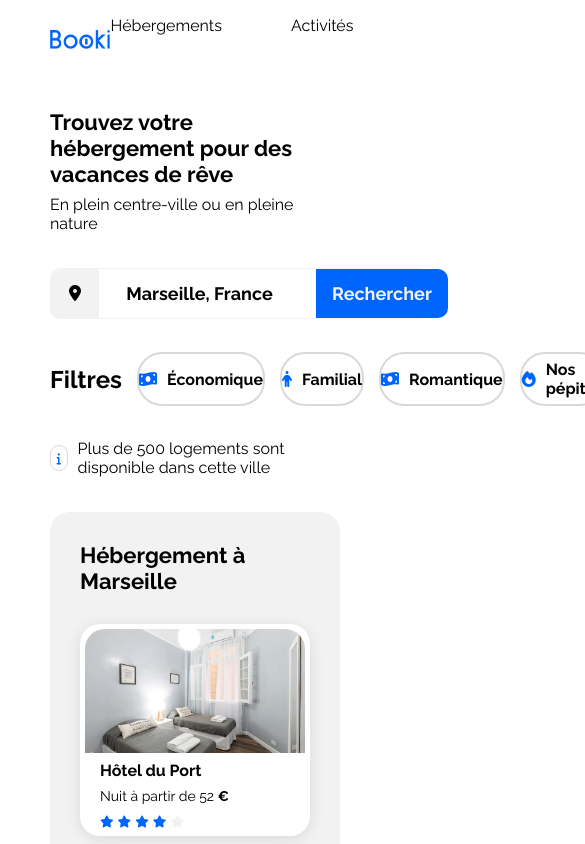
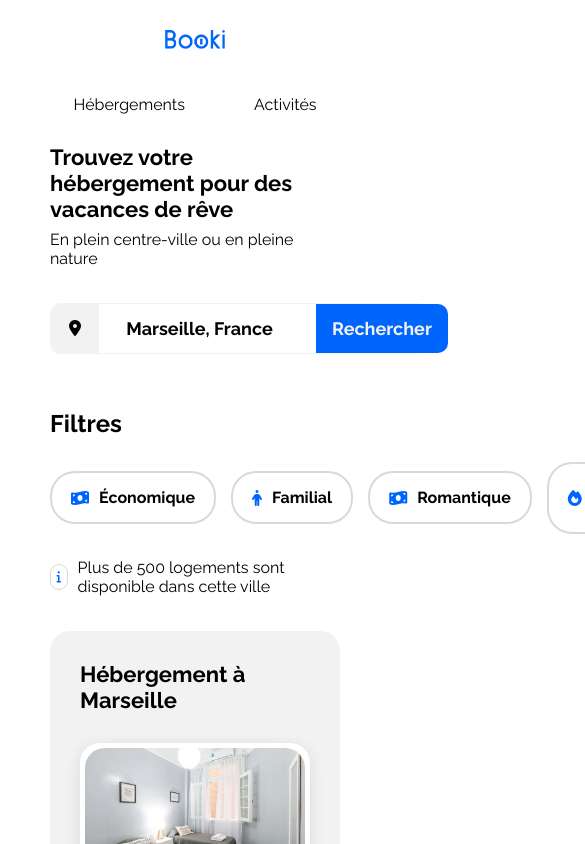
Before and after one commit to heilea/BOOKI, a plain HTML site: page booki-starter-code/index.html in a window 390 px wide. Shown: the top 844 px of the page, 585 px wide, since content can reach past the window. Drawn offline with Linux system fonts and the light colour scheme.

Commit message:
tablette fini mobile wip

```diff
--- a/booki-starter-code/css/style.css
+++ b/booki-starter-code/css/style.css
@@ -32,24 +32,26 @@ body {
 
 header {
     display: flex;
-    height: 79px;
+    width: 100%;
     margin-bottom: 30px;
+
 
 }
 
 nav{
     width: 100%;
     display: flex;
-    justify-content: space-between;
 }
 
  #logo {
+    height: 19px;
     padding: 30px 0px 30px 0px
 }
 
 .navbar{
+    width: 100%;
     display: flex;
-    gap: 69px;
+    justify-content: flex-end;
 }
 
 .navbar a {
@@ -61,6 +63,12 @@ nav{
     color: var(--main-color);
 }
 
+.nav-links{
+    width: 100%;
+    display: flex;
+    justify-content: flex-end;
+    gap: 69px;
+}
 /*Partie Formulaire*/
 
  h1 +p {
@@ -123,9 +131,13 @@ input[type="submit"] {
     background: var(--main-bg-color);
 }
 
+.test-filter{
+    display: flex;
+    align-items: center;
+    gap: 15px;
+}
+.filter {
 
-.filter {
-    width: 100%;
     height: 50px;
     display: flex;
     align-items: center;
@@ -133,12 +145,11 @@ input[type="submit"] {
 }
 
 .filter p {
-    width: 173px;
-    height: 50px;
+
     display: flex;
     justify-content: center;
     align-items: center;
-    padding: 4px, 19px, 4px, 19px;
+    padding: 15px 19px;
     border: 2px  #D9D9D9 solid;
     border-radius: 25px;
     gap: 10px;
@@ -225,7 +236,7 @@ a {
 
 /****** Hebergements ***********/
 .hebergements {
-   width: 100%;
+   width: 68%;
 }
 .hebergements .hebergement-cards {
 
@@ -393,6 +404,12 @@ a {
 /* Medium devices (tablets, less/equal than 1024px) */
 @media (max-width: 1024px) {
 
+    .test-filter{
+        display: flex;
+        flex-direction: column;
+        align-items: flex-start;
+    }
+
     .hebergements-and-populaires {
         flex-direction: column;
         gap: 50px;
@@ -442,6 +459,24 @@ a {
 /* Small devices (phones, less than 768px) */
 @media (max-width: 767.98px) {
     /* ... */
+
+    nav{
+        display: flex;
+        flex-direction: column;
+        align-items: center;
+    }
+
+    .nav-links a:hover{
+        padding-bottom: 15px;
+        border-bottom: 2px var(--main-color) solid ;
+        color: var(--main-color);
+        border-top: inherit;
+    }
+
+    .nav-links{
+        justify-content: center;
+    }
+
    .container{
     display: grid;
 
--- a/booki-starter-code/index.html
+++ b/booki-starter-code/index.html
@@ -23,9 +23,10 @@
                 <img id=logo src="images/logo/Booki.png" alt="Logo Booki" >
 
                 <div class="navbar">
-                    <a href="#hebergements">Hébergements</a>
-                    <a href="#activites">Activités</a>
-
+                    <div class="nav-links">
+                        <a href="#hebergements">Hébergements</a>
+                        <a href="#activites">Activités</a>
+                    </div>
                 </div>
             </nav>
         </header>
@@ -51,17 +52,20 @@
                 </article>
 
                  <article class="filter-container">
-
+                        <div class="test-filter" >
+                            <h2>Filtres</h2>
                         <div class="filter">
 
-                            <h2>Filtres</h2>
+
 
                                 <p> <i class="fa-solid fa-money-bill-wave"></i> Économique </p>
                                 <p> <i class="fa-solid fa-person"></i> Familial </p>
                                 <p> <i class="fa-solid fa-money-bill-wave"></i> Romantique </p>
                                 <p> <i class="fa-solid fa-fire"></i> Nos pépites</p>
 
+                         </div>
                         </div>
+
                 <div class="infobar">
                     <div class="info-icon">
                         <i class="fa-solid fa-info fa-xs"> </i>
@@ -106,8 +110,9 @@
                                         <div class="card-content">
                                             <div class="card-txt">
                                                 <h3 class="card-title">Hôtel Chez Amina</h3>
-                                                <p>Nuit à partir de 96 <span class="euro">€</span></p>
+
                                             </div>
+                                            <p>Nuit à partir de 96 <span class="euro">€</span></p>
                                             <div class="card-rating">
                                                 <i class="fa-xs fa-solid fa-star" aria-hidden="true"></i>
                                                 <i class="fa-xs fa-solid fa-star" aria-hidden="true"></i>
@@ -125,8 +130,9 @@
                                         <div class="card-content">
                                             <div class="card-txt">
                                                 <h3 class="card-title">Hôtel Les mouettes</h3>
-                                                <p>Nuit à partir de 76 <span class="euro">€</span></p>
+
                                             </div>
+                                            <p>Nuit à partir de 76 <span class="euro">€</span></p>
                                             <div class="card-rating">
                                                 <i class="fa-xs fa-solid fa-star" aria-hidden="true"></i>
                                                 <i class="fa-xs fa-solid fa-star" aria-hidden="true"></i>
@@ -146,8 +152,9 @@
                                         <div class="card-content">
                                             <div class="card-txt">
                                                 <h3 class="card-title">Hôtel de la mer</h3>
-                                                <p>Nuit à partir de 46 <span class="euro">€</span></p>
+
                                             </div>
+                                            <p>Nuit à partir de 46 <span class="euro">€</span></p>
                                             <div class="card-rating">
                                                 <i class="fa-xs fa-solid fa-star" aria-hidden="true"></i>
                                                 <i class="fa-xs fa-solid fa-star" aria-hidden="true"></i>
@@ -165,8 +172,9 @@
                                         <div class="card-content">
                                             <div class="card-txt">
                                                 <h3 class="card-title">Auberge La Canebière</h3>
-                                                <p>Nuit à partir de 25 <span class="euro">€</span></p>
+
                                             </div>
+                                            <p>Nuit à partir de 25 <span class="euro">€</span></p>
                                             <div class="card-rating">
                                                 <i class="fa-xs fa-solid fa-star" aria-hidden="true"></i>
                                                 <i class="fa-xs fa-solid fa-star" aria-hidden="true"></i>
@@ -184,8 +192,9 @@
                                         <div class="card-content">
                                             <div class="card-txt">
                                                 <h3 class="card-title">Auberge Le Panier</h3>
-                                                <p>Nuit à partir de 23 <span class="euro">€</span></p>
+
                                             </div>
+                                            <p>Nuit à partir de 23 <span class="euro">€</span></p>
                                             <div class="card-rating">
                                                 <i class="fa-xs fa-solid fa-star" aria-hidden="true"></i>
                                                 <i class="fa-xs fa-solid fa-star" aria-hidden="true"></i>
```
